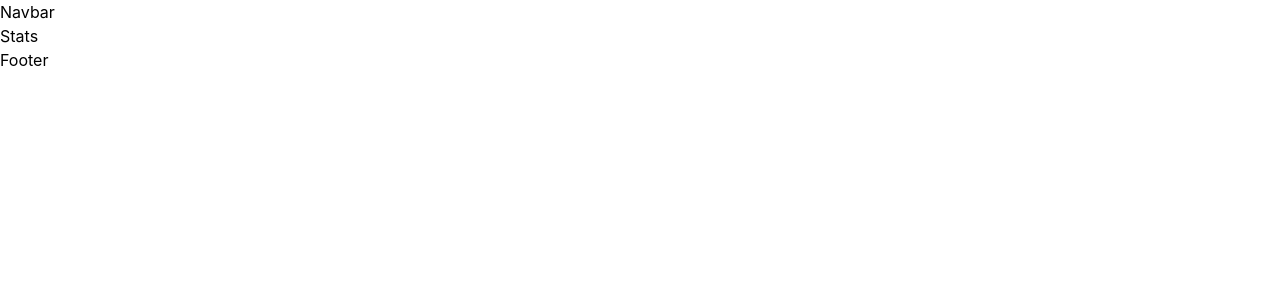
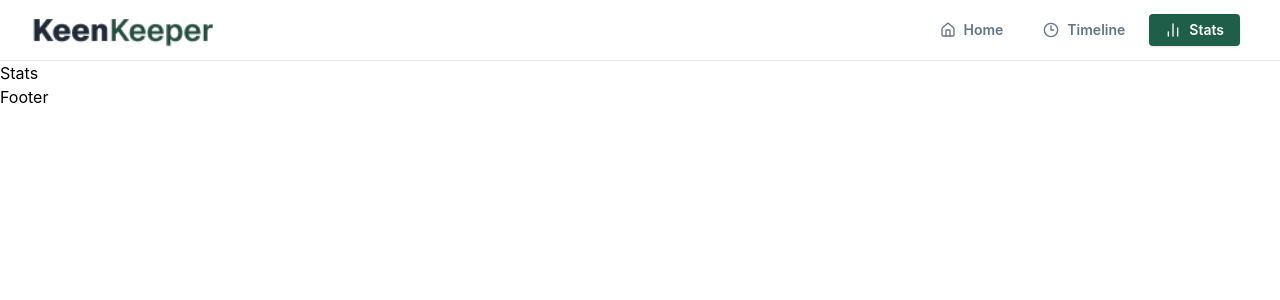
Before and after one commit to Saklainmostak-learner/-keenkeeper, a React (Vite) app: page /stats in a window 1280 px wide. Shown: the top 300 px of the page. Built offline with nearby package versions, Linux system fonts and the light colour scheme.

Commit message:
Navbar add

```diff
--- /dev/null
+++ b/src/components/Navbar.jsx
@@ -0,0 +1,47 @@
+import React from "react";
+import { Link, NavLink } from "react-router-dom";
+import Logo from "../assets/logo.png";
+import Logo2 from "../assets/keenkeeper.png";
+import { Clock3, House,  ChartNoAxesColumn } from "lucide-react";
+
+const navItems = [
+  { name: "Home", path: "/", icon: House },
+  { name: "Timeline", path: "/timeline", icon: Clock3 },
+  { name: "Stats", path: "/stats", icon:  ChartNoAxesColumn },
+];
+
+const Navbar = () => {
+  return (
+    <header className="top-0 z-50 border-b border-[#E9E9E9] bg-[#FFFFFF] backdrop-blur sticky">
+      <div className="mx-auto flex h-15 max-w-7xl items-center justify-between px-4 sm:px-6 lg:px-8 ">
+        <div className="flex items-center gap-3">
+          <img
+            src={Logo2}
+            alt="keen-keeper-logo"
+            className="h-10 w-auto object-contain"
+          />
+        </div>
+        <nav className="flex items-center gap-2 p-2 ">
+          {navItems.map((item) => {
+            const Icon = item.icon;
+            return (
+              <NavLink
+                key={item.path}
+                to={item.path}
+                end={item.path === "/"}
+                className={({ isActive }) =>
+                  `inline-flex items-center items gap-2 rounded-sm px-4 py-2 text-sm font-semibold transition-all duration-100 leading-none ${isActive?"bg-[#1f5f4a] text-white shadow-sm":"text-[#64748B] hover:bg-slate-100 hover:text-slate-800"}`
+                }
+              >
+                <Icon size={16} />
+                <span>{item.name}</span>
+              </NavLink>
+            );
+          })}
+        </nav>
+      </div>
+    </header>
+  );
+};
+
+export default Navbar;
--- a/src/layouts/MainLayout.jsx
+++ b/src/layouts/MainLayout.jsx
@@ -1,10 +1,11 @@
 import React from 'react'
 import { Outlet } from 'react-router-dom'
+import Navbar from '../components/Navbar'
 
 const MainLayout = () => {
   return (
     <>
-    <h1>Navbar</h1>
+    <Navbar/>
 
     <Outlet/>
     <h1>Footer</h1>
```
Also changed, not shown: src/assets/keenkeeper.png (added).
